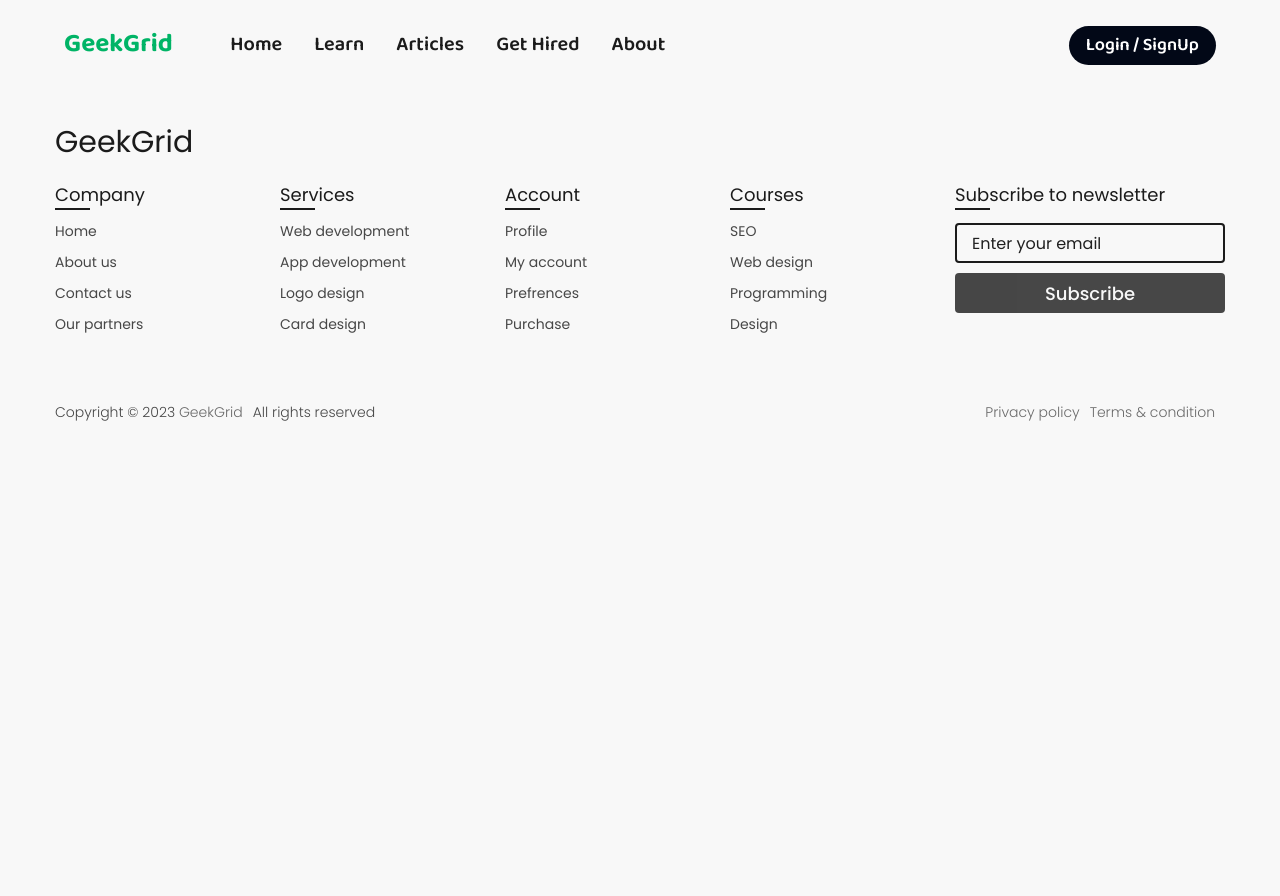
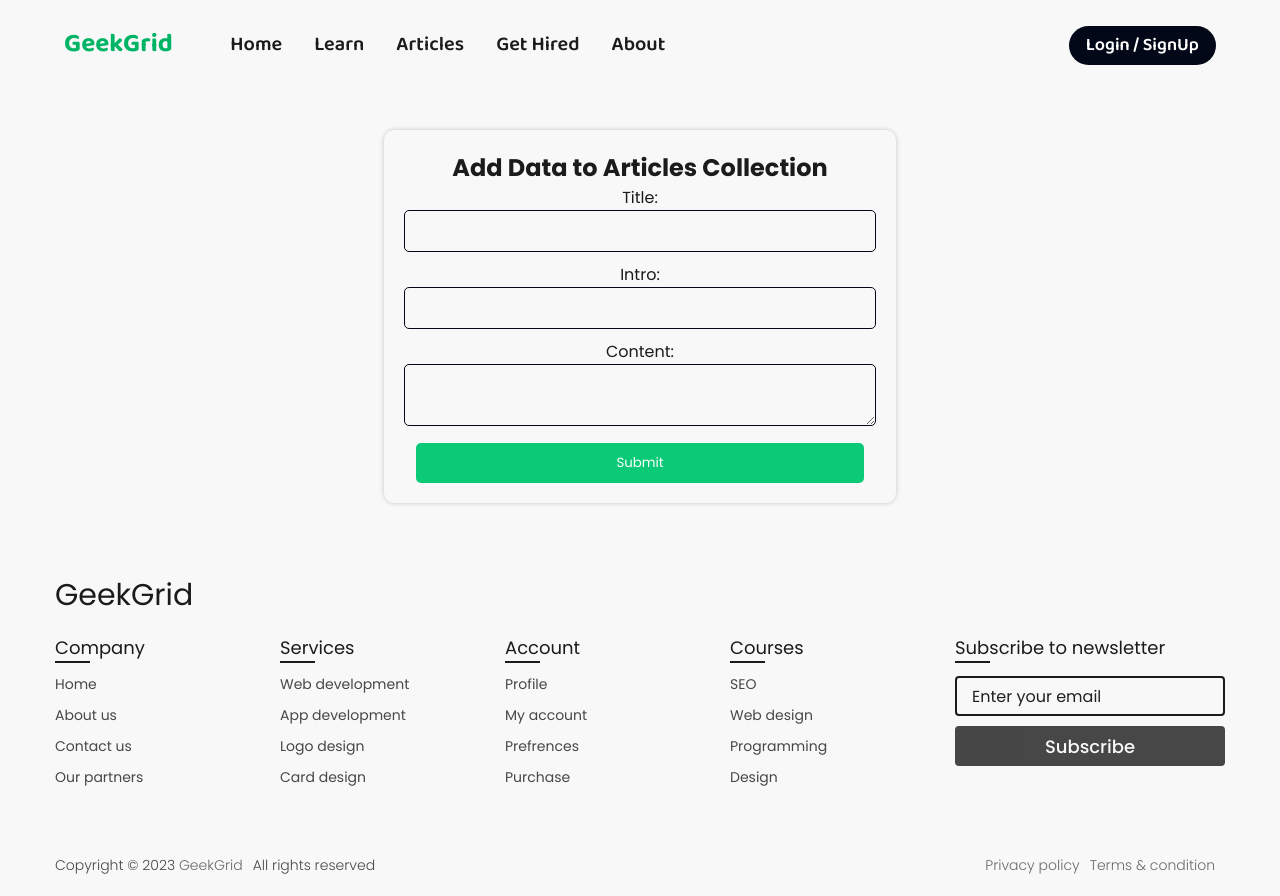
Before and after one commit to ashish12501/GeekGrid, a React (Create React App) app: page /admin in a window 1280 px wide. Before the commit the page ends 800 px from the top, so only its background shows below. Built offline with nearby package versions, Linux system fonts and the light colour scheme; a web font is replaced by a local one.

Commit message:
added admin page and completed UI for features components

```diff
--- a/src/App.js
+++ b/src/App.js
@@ -4,6 +4,7 @@ import { Home } from './pages/Home/home'
 import { Contact } from './pages/Contact/contact'
 import { Signin } from './pages/Signin/signin'
 import { Signup } from './pages/Signup/signup'
+import { AddData } from './pages/Admin/addData'
 import { Articles } from './pages/Articles/articles'
 import { Navbar } from './components/navbar'
 import { Footer } from './components/footer'
@@ -21,6 +22,7 @@ function App() {
           <Route path='/signin' element={<Signin />} />
           <Route path='/signup' element={<Signup />} />
           <Route path='/articles' element={<Articles />} />
+          <Route path='/admin' element={<AddData />} />
         </Routes>
         <Footer />
       </Router>
--- /dev/null
+++ b/src/pages/Admin/addData.css
@@ -0,0 +1,47 @@
+.addData {
+    display: flex;
+    justify-content: center;
+    align-items: center;
+    margin: 40px 0;
+}
+
+.add-data-container {
+    background-color: var(--primary-bg);
+    color: var(--primary-text);
+    padding: 20px;
+    border-radius: 10px;
+    box-shadow: 0 0 5px rgba(0, 0, 0, 0.2);
+    width: 40vw;
+    /* margin: 0 auto; */
+}
+
+.form-group {
+    margin-bottom: 10px;
+}
+
+.form-group label {
+    text-align: left;
+}
+
+.form-control {
+    width: 100%;
+    padding: 10px;
+    border: 1px solid var(--secondary-bg);
+    background-color: var(--primary-bg);
+    color: var(--primary-text);
+    border-radius: 5px;
+}
+
+.submit-button {
+    background-color: var(--gradient-green2);
+    color: var(--secondary-text);
+    border: none;
+    padding: 10px 200px;
+    border-radius: 5px;
+    cursor: pointer;
+    transition: background-color 0.3s;
+}
+
+.submit-button:hover {
+    background-color: var(--gradient-green1);
+}
--- /dev/null
+++ b/src/pages/Admin/addData.js
@@ -0,0 +1,71 @@
+import React, { useState } from 'react';
+import { addDoc, collection, serverTimestamp } from 'firebase/firestore';
+import { db } from '../../config/firebase-config';
+import './addData.css'; // Assuming you have a CSS file named AddData.css
+
+export function AddData() {
+    const [title, setTitle] = useState('');
+    const [intro, setIntro] = useState('');
+    const [content, setContent] = useState('');
+    const articlesCollectionRef = collection(db, 'articles');
+
+    const handleSubmit = async (e) => {
+        e.preventDefault();
+
+        try {
+            // Create a new document in Firestore with serverTimestamp
+            await addDoc(articlesCollectionRef, {
+                title,
+                intro,
+                content,
+                createdAt: serverTimestamp(),
+            });
+
+            // Document successfully added to Firestore
+            console.log('Document added successfully');
+
+            // Clear the form inputs
+            setTitle('');
+            setIntro('');
+            setContent('');
+        } catch (error) {
+            console.error('Error adding document: ', error);
+        }
+    };
+
+    return (<div className='addData'>
+        <div className="add-data-container">
+            <h2>Add Data to Articles Collection</h2>
+            <form onSubmit={handleSubmit}>
+                <div className="form-group">
+                    <label>Title:</label>
+                    <input
+                        type="text"
+                        value={title}
+                        onChange={(e) => setTitle(e.target.value)}
+                        className="form-control"
+                    />
+                </div>
+                <div className="form-group">
+                    <label>Intro:</label>
+                    <input
+                        type="text"
+                        value={intro}
+                        onChange={(e) => setIntro(e.target.value)}
+                        className="form-control"
+                    />
+                </div>
+                <div className="form-group">
+                    <label>Content:</label>
+                    <textarea
+                        value={content}
+                        onChange={(e) => setContent(e.target.value)}
+                        className="form-control"
+                    />
+                </div>
+                <button type="submit" className="submit-button">Submit</button>
+            </form>
+        </div>
+    </div>
+    );
+}
```
Also changed, not shown: src/pages/CoursePlayer/coursePlayer.js (added, +9 -0 lines).
